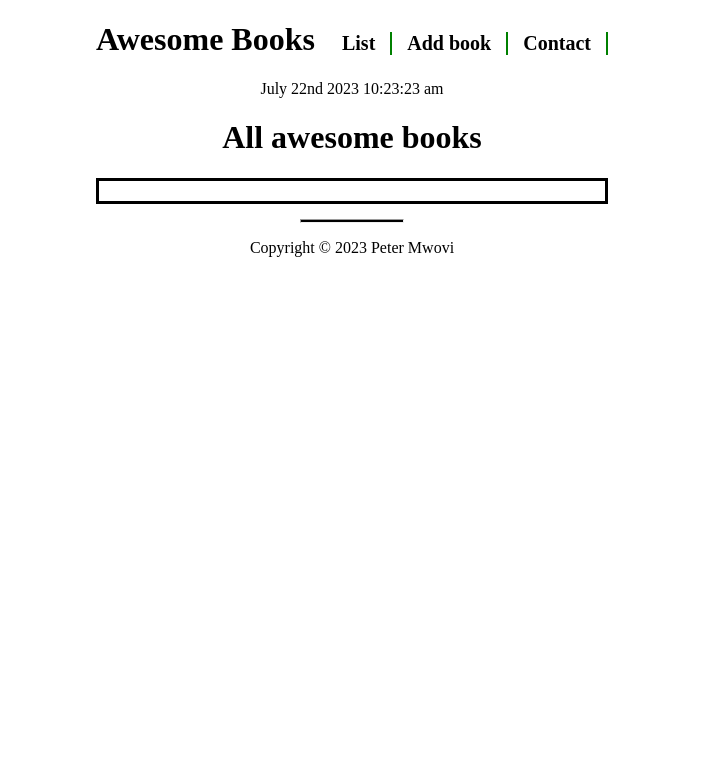
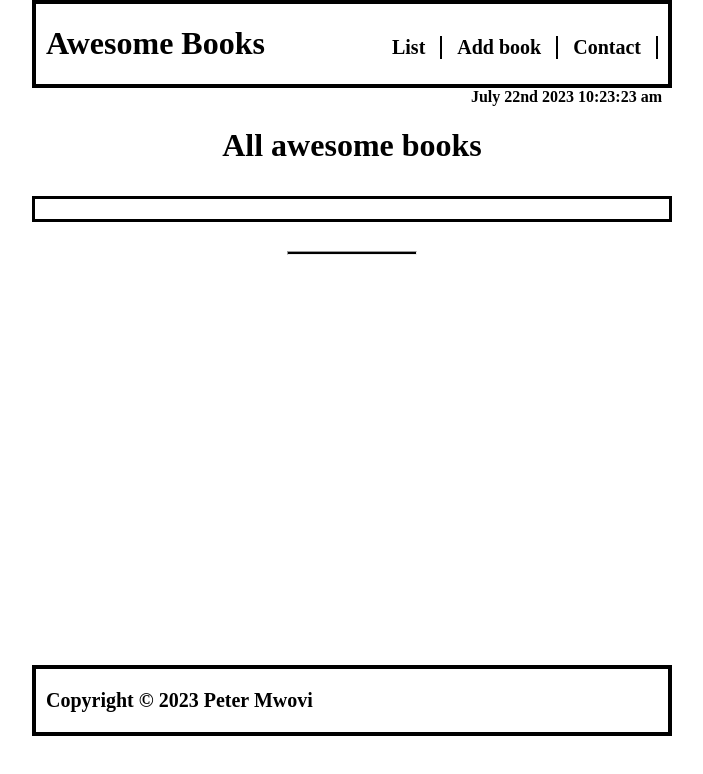
Before and after one commit to peter-mwovi/Awesome_books, a website: page index.html in a window 1280 px wide. Shown: the whole page, without its empty margins (288-991 px from the left). Drawn offline with Linux system fonts and the light colour scheme.

Commit message:
Edit style.css to add footer styles.

```diff
--- a/styles.css
+++ b/styles.css
@@ -1,8 +1,11 @@
 body {
-  width: 40%;
+  width: 50%;
   margin: auto;
   text-align: center;
   text-decoration: none;
+  min-height: 100vh;
+  display: flex;
+  flex-direction: column;
 }
 
 .booklist {
@@ -66,6 +69,8 @@ hr {
   display: flex;
   justify-content: space-between;
   align-items: baseline;
+  border: 4px solid black;
+  padding: 0 10px 0 10px;
 }
 
 .nav-list {
@@ -77,7 +82,7 @@ hr {
   color: black;
   padding: 0 15px;
   background-color: white;
-  border-right: 2px solid green;
+  border-right: 2px solid black;
   font-size: 20px;
   font-weight: bold;
 }
@@ -89,3 +94,19 @@ hr {
 .hidden {
   display: none;
 }
+
+footer {
+  margin-top: auto;
+  margin-bottom: 10%;
+  font-size: 20px;
+  font-weight: bold;
+  text-align: left;
+  border: 4px solid black;
+  padding-left: 10px;
+}
+
+#date {
+  text-align: right;
+  padding-right: 10px;
+  font-weight: bold;
+}
```
